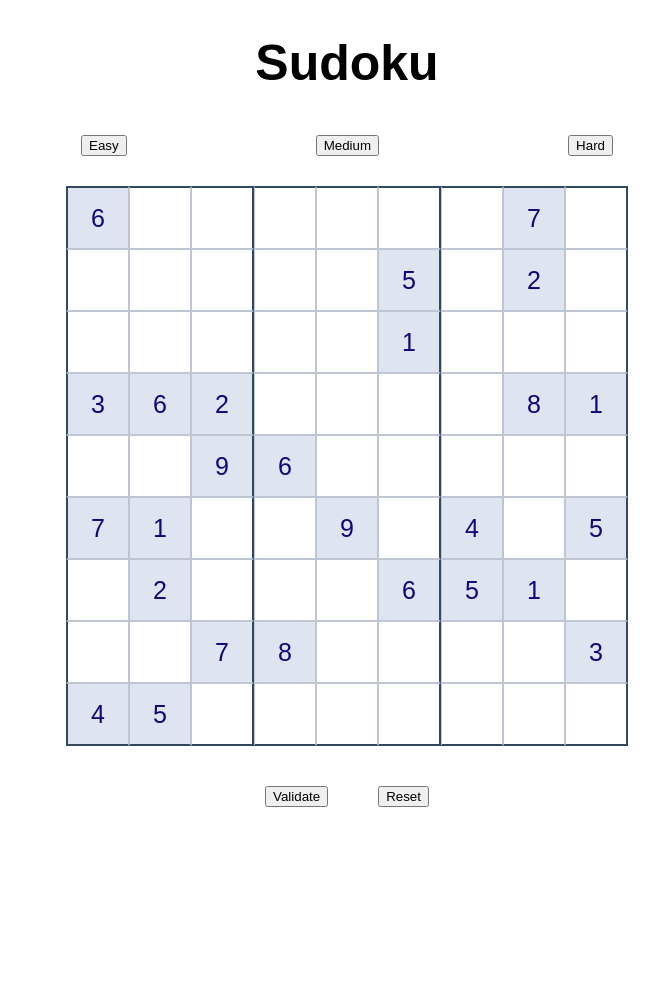
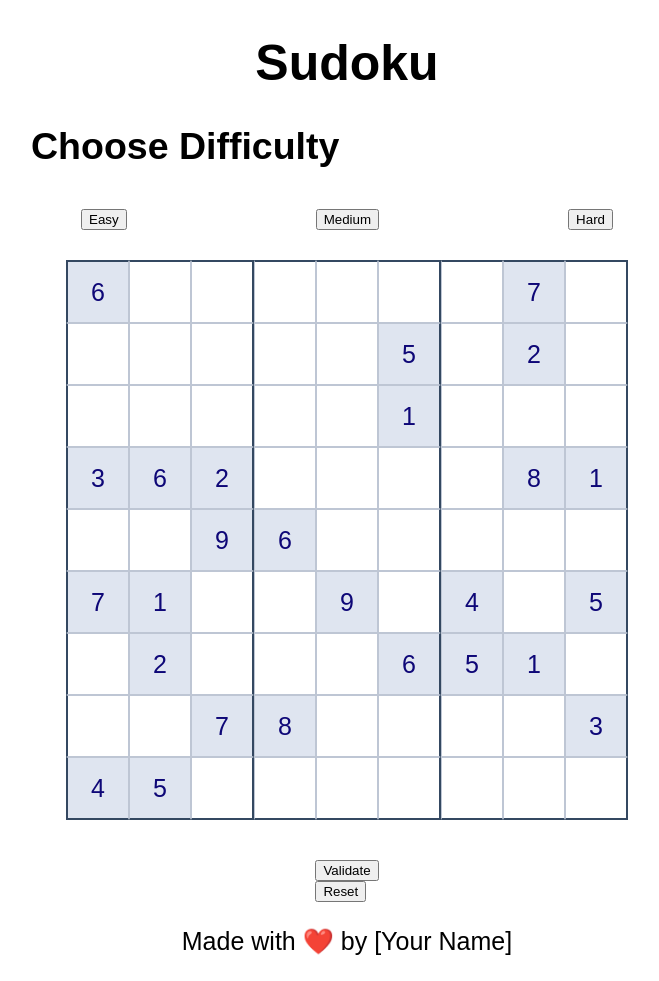
Before and after one commit to SameerNarula/sudoku-edyst-1SameerNarula, a plain HTML site: page index.HTML in a window 1280 px wide. Shown: the whole page, without its empty margins (293-952 px from the left). Before the commit the page ends 823 px from the top, so only its background shows below. Drawn offline with Linux system fonts and the light colour scheme.

Commit message:
Update index.HTML

```diff
--- a/index.HTML
+++ b/index.HTML
@@ -11,11 +11,16 @@
       href="https://pbs.twimg.com/profile_images/1047734344327077888/fB9vXLeW_400x400.jpg"
     />
     <link rel="stylesheet" href="styles.css" />
-    <script type="text/javascript" src="script.js"></script>
+    <script defer type="text/javascript" src="script.js"></script>
   </head>
   <body>
+    <header>
       <h1 class="tcenter">Sudoku</h1>
-    <div class="setup">
+    </header>
+
+    <main>
+      <section class="setup">
+        <h2>Choose Difficulty</h2>
         <div class="diff">
           <button class="diffbtn" id="easydiff" onClick="changeDifficulty(1)">
             Easy
@@ -27,16 +32,22 @@
             Hard
           </button>
         </div>
+      </section>
+
+      <section class="game">
+        <div id="board"></div>
+      </section>
+
+      <section class="resval">
+        <div class="buttons">
+          <button class="val" onClick="validate()">Validate</button>
+          <button class="val" onClick="reset()">Reset</button>
         </div>
-    <div class="game">
-      <div id="board"></div>
-    </div>
-    <div class="resval">
-      <center>
-        <button class="val" onClick="validate()">Validate</button>
-      </center>
-      <br />
-      <center><button class="val" onClick="reset()">Reset</button></center>
-    </div>
+      </section>
+    </main>
+
+    <footer>
+      <p class="tcenter">Made with ❤️ by [Your Name]</p>
+    </footer>
   </body>
 </html>
```
Lines whose indentation alone changed are shown as unchanged.
